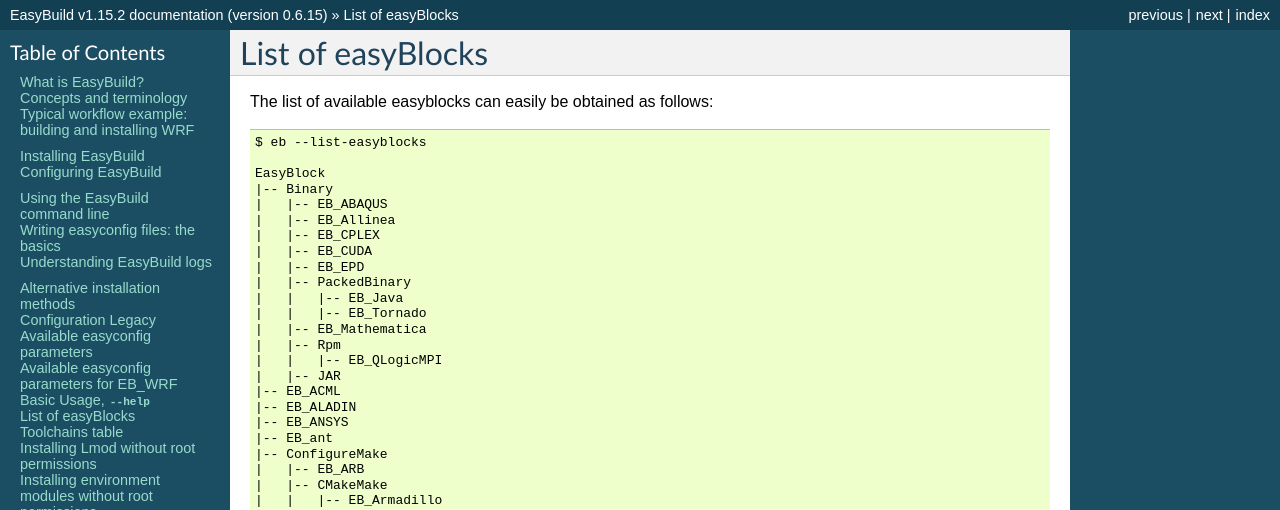
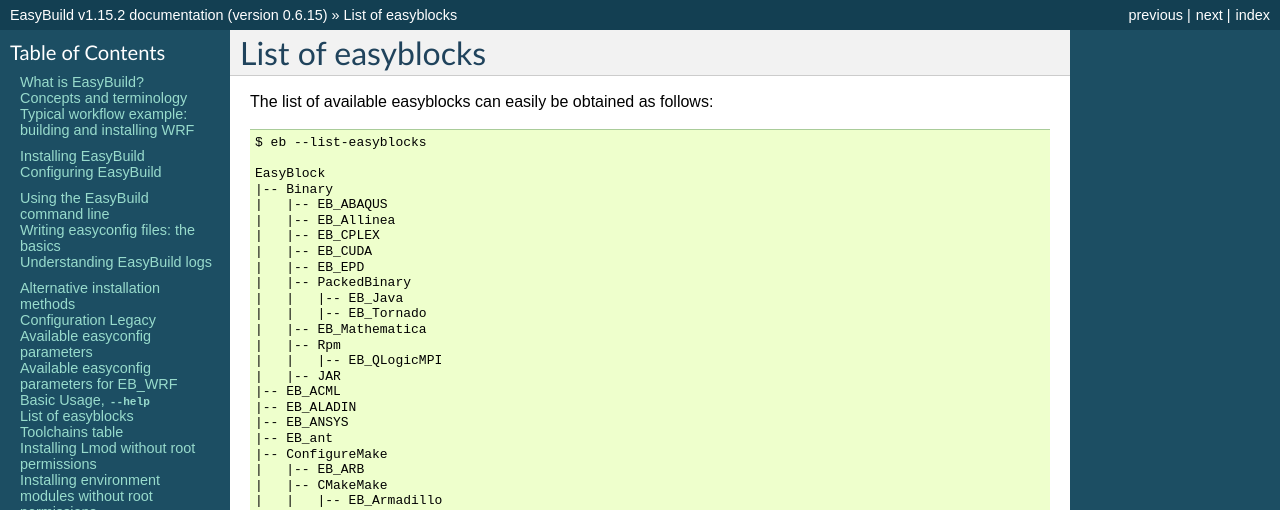
Before and after one commit to easybuilders/easybuild, a Sphinx documentation site: the page built from docs/eb_list_easyblocks.rst, in a window 1280 px wide and 900 px high. Shown: the top 510 px of the window. Built offline with Sphinx 7.4.7, drawn with Linux system fonts in a browser that asks for light colours; some of the changed text lies outside the part shown.

Commit message:
fix typo

```diff
--- a/docs/eb_list_easyblocks.rst
+++ b/docs/eb_list_easyblocks.rst
@@ -1,7 +1,7 @@
 
 .. _basic_usage_easyblocks:
 
-List of easyBlocks
+List of easyblocks
 ==================
 
 The list of available easyblocks can easily be obtained as follows:
```
